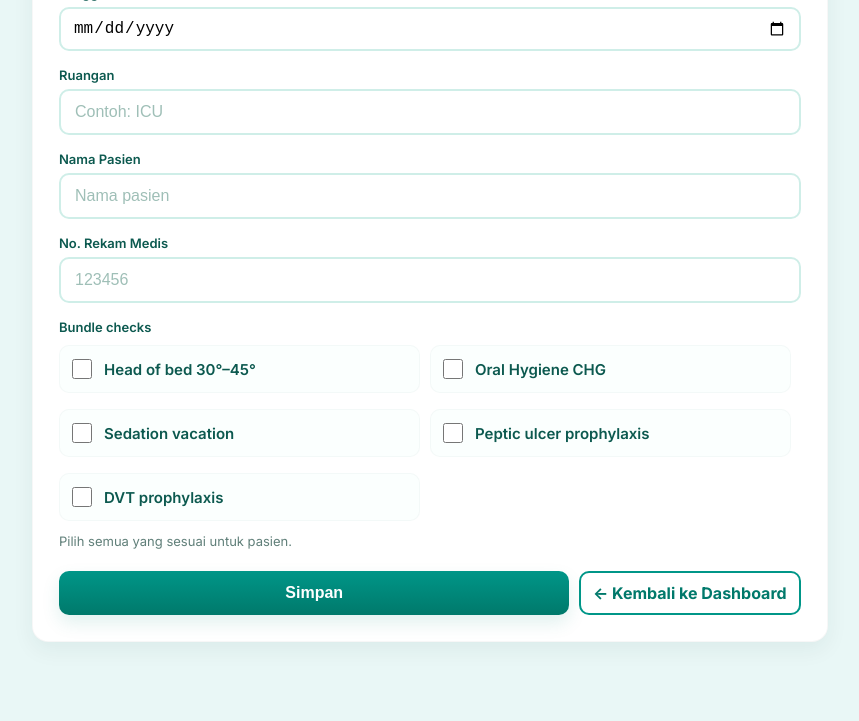
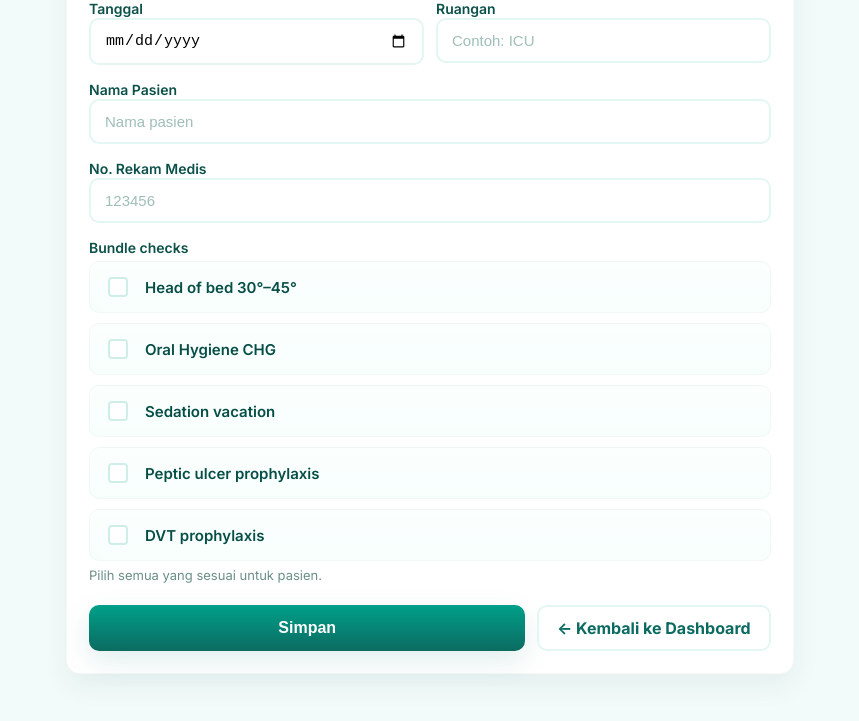
Before and after one commit to Herry192645/ppi-bundle, a plain HTML site: page vap.html in a window 1280 px wide. Shown: the part 99-820 px from the top of the page, without its empty margins (210-1069 px from the left). Drawn offline with Linux system fonts and the light colour scheme.

Commit message:
Refactor vap.html for layout and functionality improvements
Updated styles and structure for improved layout and accessibility. Enhanced form functionality and visual feedback.

```diff
--- a/vap.html
+++ b/vap.html
@@ -7,165 +7,196 @@
   <link href="https://fonts.googleapis.com/css2?family=Inter:wght@300;400;600;700&display=swap" rel="stylesheet">
   <style>
     :root{
-      --bg:#e9f7f6;
+      --bg: #f2fbfa;
       --card:#ffffff;
-      --primary:#00796b;
-      --accent:#009688;
-      --muted:#607f79;
-      --input-border:#cfeee8;
+      --primary:#0c6b61;
+      --accent:#00a089;
+      --muted:#6b8f87;
+      --border:#e3f6f2;
       --radius:12px;
-      --touch-size:48px;
+      --shadow: 0 12px 28px rgba(2,58,53,0.06);
+      --touch:48px;
     }
 
-    *{box-sizing:border-box}
-    html,body{height:100%;margin:0;font-family:"Inter",system-ui,-apple-system,"Segoe UI",Roboto,Arial;background:var(--bg);color:#063c36;-webkit-font-smoothing:antialiased;}
-    .outer{max-width:820px;margin:18px auto;padding:12px}
-    .card{background:var(--card);border-radius:16px;padding:18px;box-shadow:0 8px 22px rgba(3,47,43,0.06);border:1px solid rgba(0,0,0,0.03)}
-    header{display:flex;align-items:center;justify-content:center;margin-bottom:6px}
-    h1{font-size:18px;margin:0;color:var(--primary);font-weight:700}
-    form{display:flex;flex-direction:column;gap:12px}
-    .field{display:flex;flex-direction:column}
-    label{font-size:13px;font-weight:600;color:#0c594f;margin-bottom:6px}
-    input[type="text"], input[type="date"], input[type="number"], textarea, select{
-      font-size:16px;padding:12px 14px;border-radius:10px;border:2px solid var(--input-border);background:#fff;outline:none;
+    /* Basic reset */
+    *,*::before,*::after { box-sizing: border-box; }
+    html,body{height:100%;margin:0;font-family:Inter,system-ui,-apple-system,"Segoe UI",Roboto,Arial;color:#064a44;background:var(--bg);-webkit-font-smoothing:antialiased;}
+    .container{max-width:760px;margin:20px auto;padding:16px}
+    .card{background:var(--card);border-radius:14px;padding:22px;box-shadow:var(--shadow);border:1px solid rgba(3,47,43,0.03)}
+
+    h1{margin:0 0 14px;font-size:20px;color:var(--primary);text-align:center;font-weight:700}
+
+    form{display:flex;flex-direction:column;gap:14px}
+    label.field-label{font-weight:600;color:#0b5149;margin-bottom:8px;font-size:14px}
+
+    input[type="text"], input[type="date"], input[type="number"]{
+      width:100%;padding:12px 14px;border-radius:10px;border:2px solid var(--border);font-size:15px;background:#fff;outline:none;
     }
     input::placeholder{color:#9fbfb7}
-    input:focus, textarea:focus, select:focus{border-color:var(--accent);box-shadow:0 8px 20px rgba(0,150,136,0.06)}
-    input[type="date"]{height:44px;padding-left:12px;padding-right:12px}
+    input:focus{border-color:var(--accent);box-shadow:0 8px 18px rgba(0,160,137,0.07)}
 
-    .checkbox-list{display:flex;flex-direction:column;gap:10px;margin-top:4px}
-    .chk{display:flex;align-items:center;gap:12px;padding:10px 12px;border-radius:10px;background:#fbfffe;border:1px solid rgba(6,80,74,0.03);font-size:15px;cursor:pointer;min-height:var(--touch-size)}
-    .chk input[type="checkbox"]{width:20px;height:20px;margin:0;flex:0 0 auto;accent-color:var(--accent)}
+    /* CHECKBOX - vertical list, professional look */
+    .checkbox-group{
+      display:flex;
+      flex-direction:column;
+      gap:10px;
+      margin-top:4px;
+    }
 
-    .actions{display:flex;flex-direction:column;gap:10px;margin-top:6px}
-    .btn{display:inline-flex;align-items:center;justify-content:center;gap:8px;padding:12px 14px;border-radius:10px;font-weight:700;font-size:16px;cursor:pointer;border:0;text-decoration:none;color:white;will-change:transform,box-shadow}
-    .btn-primary{background:linear-gradient(180deg,var(--accent),var(--primary));box-shadow:0 8px 18px rgba(0,137,123,0.12)}
-    .btn-ghost{background:transparent;color:var(--primary);border:2px solid var(--accent);padding:10px 12px}
+    /* Each checkbox row */
+    .checkbox-row{
+      display:flex;
+      align-items:center;
+      gap:14px;
+      padding:12px 14px;
+      border-radius:10px;
+      border:1px solid rgba(0,0,0,0.03);
+      background: linear-gradient(180deg,#fbfffe,#f7fffd);
+      transition: background .12s, transform .08s;
+      cursor:pointer;
+      min-height:48px;
+    }
+    .checkbox-row:hover{ background: linear-gradient(180deg,#ffffff,#f3fffb); transform: translateY(-2px); }
+
+    /* Custom checkbox square */
+    .checkbox-row input[type="checkbox"]{
+      appearance:none;
+      -webkit-appearance:none;
+      width:20px;height:20px;border-radius:4px;border:2px solid #cfeee8;background:#fff;display:inline-block;position:relative;
+      flex:0 0 auto;cursor:pointer;
+    }
+    .checkbox-row input[type="checkbox"]:checked{
+      background: linear-gradient(180deg,var(--accent),var(--primary));
+      border-color: transparent;
+    }
+    /* Checkmark using pseudo-element */
+    .checkbox-row input[type="checkbox"]:checked::after{
+      content: "";
+      position: absolute;
+      left:5px; top:1px;
+      width:6px;height:11px;
+      border: solid white;
+      border-width:0 2px 2px 0;
+      transform: rotate(45deg);
+    }
+
+    .checkbox-label{font-size:15px;color:#074e47;font-weight:600;}
 
     .helper{font-size:13px;color:var(--muted);margin-top:6px}
 
-    /* ANIMASI TOMBOL: hover (hanya pada perangkat dengan pointer) + fokus keyboard + active (tekan) */
-    /* Hanya terapkan hover pada perangkat yang mendukung pointer (desktop/laptop) */
-    @media (hover: hover) and (pointer: fine) {
-      .btn {
-        transition: transform 180ms cubic-bezier(.2,.9,.2,1), box-shadow 180ms cubic-bezier(.2,.9,.2,1);
-        transform: translateZ(0); /* improve rendering */
-      }
+    /* ACTIONS (buttons) */
+    .actions{display:flex;flex-direction:column;gap:10px;margin-top:8px}
+    .btn{
+      display:inline-flex;align-items:center;justify-content:center;padding:12px 14px;border-radius:10px;font-weight:700;font-size:16px;cursor:pointer;border:0;text-decoration:none;color:white;will-change:transform,box-shadow;
+    }
+    .btn-primary{background:linear-gradient(180deg,var(--accent),var(--primary));box-shadow:0 10px 28px rgba(2,123,103,0.12);width:100%}
+    .btn-ghost{background:#fff;border:2px solid var(--border);color:var(--primary);width:100%;padding:11px 14px}
 
-      .btn:hover {
-        transform: translateY(-6px) scale(1.02);
-        box-shadow: 0 18px 36px rgba(0,86,77,0.12);
-      }
-
-      .btn:active {
-        transform: translateY(-2px) scale(0.995);
-        box-shadow: 0 10px 22px rgba(0,86,77,0.10);
-      }
+    /* Hover animation only for pointer devices (desktop) */
+    @media (hover: hover) and (pointer: fine){
+      .btn{transition:transform 160ms cubic-bezier(.2,.9,.2,1), box-shadow 160ms linear;}
+      .btn:hover{ transform: translateY(-6px) scale(1.02); box-shadow: 0 20px 40px rgba(3,66,58,0.12);}
+      .btn:active{ transform: translateY(-3px) scale(0.998); box-shadow: 0 12px 26px rgba(3,66,58,0.10);}
+      .checkbox-row:hover{ transform: translateY(-3px); }
     }
 
-    /* Fokus keyboard aksesibel */
-    .btn:focus-visible {
-      outline: none;
-      box-shadow: 0 0 0 4px rgba(0,150,136,0.12), 0 12px 28px rgba(0,86,77,0.10);
-      transform: translateY(-6px) scale(1.02);
+    /* Touch devices: provide press feedback */
+    @media (hover: none) and (pointer: coarse){
+      .btn{transition:transform 120ms ease;}
+      .btn:active{ transform: translateY(-2px) scale(0.996); }
     }
 
-    /* Untuk layar kecil: tombol tumpuk & penuh lebar */
-    @media (min-width:640px){
-      .card{padding:26px}
-      form{gap:16px}
+    /* Focus accessibility */
+    .btn:focus-visible, .checkbox-row:focus-within{ outline:none; box-shadow:0 0 0 5px rgba(0,160,137,0.10); transform: translateY(-6px) scale(1.01); }
+
+    /* Responsive: larger screens put some fields side-by-side if desired */
+    @media (min-width:720px){
       .row-2{display:grid;grid-template-columns:1fr 1fr;gap:12px}
-      .checkbox-list{flex-direction:row;flex-wrap:wrap;gap:10px}
-      .chk{min-width:calc(50% - 10px)}
-      .actions{flex-direction:row}
+      .actions{flex-direction:row;gap:12px}
       .btn-primary{flex:1}
-      .btn-ghost{flex:0 0 auto}
+      .btn-ghost{flex:0 0 auto;width:auto;padding:11px 18px}
     }
-
-    /* Jika perangkat layar sentuh, tambahkan efek pada saat tekan supaya terasa interaktif */
-    @media (hover: none) and (pointer: coarse) {
-      .btn {
-        transition: transform 120ms ease, box-shadow 120ms ease;
-      }
-      .btn:active {
-        transform: translateY(-2px) scale(0.998);
-        box-shadow: 0 10px 20px rgba(0,0,0,0.08);
-      }
-    }
-
-    /* Accessibility small tweak */
-    .btn, .chk { -webkit-tap-highlight-color: rgba(0,0,0,0.05); }
   </style>
 </head>
 <body>
-  <div class="outer">
+  <div class="container">
     <div class="card" role="region" aria-labelledby="title">
-      <header><h1 id="title">Form Bundle VAP</h1></header>
+      <h1 id="title">Form Bundle VAP</h1>
 
       <form id="vapForm" autocomplete="off" novalidate>
-        <div class="field">
-          <label for="tanggal">Tanggal</label>
-          <input id="tanggal" name="tanggal" type="date" aria-label="Tanggal" />
+        <div class="row-2">
+          <div>
+            <label class="field-label" for="tanggal">Tanggal</label>
+            <input id="tanggal" name="tanggal" type="date" />
+          </div>
+          <div>
+            <label class="field-label" for="ruangan">Ruangan</label>
+            <input id="ruangan" name="ruangan" type="text" placeholder="Contoh: ICU" />
+          </div>
         </div>
 
-        <div class="field">
-          <label for="ruangan">Ruangan</label>
-          <input id="ruangan" name="ruangan" type="text" placeholder="Contoh: ICU" />
-        </div>
-
-        <div class="field">
-          <label for="nama">Nama Pasien</label>
+        <div>
+          <label class="field-label" for="nama">Nama Pasien</label>
           <input id="nama" name="nama" type="text" placeholder="Nama pasien" />
         </div>
 
-        <div class="field">
-          <label for="rekam">No. Rekam Medis</label>
+        <div>
+          <label class="field-label" for="rekam">No. Rekam Medis</label>
           <input id="rekam" name="rekam" type="text" inputmode="numeric" placeholder="123456" />
         </div>
 
-        <div class="field">
-          <label>Bundle checks</label>
-          <div class="checkbox-list" role="group" aria-label="Bundle VAP options">
-            <label class="chk"><input type="checkbox" name="head_of_bed" /> Head of bed 30°–45°</label>
-            <label class="chk"><input type="checkbox" name="oral_hygiene" /> Oral Hygiene CHG</label>
-            <label class="chk"><input type="checkbox" name="sedation_vacation" /> Sedation vacation</label>
-            <label class="chk"><input type="checkbox" name="peptic_prophylaxis" /> Peptic ulcer prophylaxis</label>
-            <label class="chk"><input type="checkbox" name="dvt_prophylaxis" /> DVT prophylaxis</label>
+        <div>
+          <label class="field-label">Bundle checks</label>
+          <div class="checkbox-group" role="group" aria-label="Bundle VAP options">
+            <label class="checkbox-row"><input type="checkbox" name="head_of_bed" /><span class="checkbox-label">Head of bed 30°–45°</span></label>
+            <label class="checkbox-row"><input type="checkbox" name="oral_hygiene" /><span class="checkbox-label">Oral Hygiene CHG</span></label>
+            <label class="checkbox-row"><input type="checkbox" name="sedation_vacation" /><span class="checkbox-label">Sedation vacation</span></label>
+            <label class="checkbox-row"><input type="checkbox" name="peptic_prophylaxis" /><span class="checkbox-label">Peptic ulcer prophylaxis</span></label>
+            <label class="checkbox-row"><input type="checkbox" name="dvt_prophylaxis" /><span class="checkbox-label">DVT prophylaxis</span></label>
           </div>
           <div class="helper">Pilih semua yang sesuai untuk pasien.</div>
         </div>
 
         <div class="actions">
           <button type="submit" class="btn btn-primary" id="saveBtn">Simpan</button>
-          <a href="index.html" class="btn btn-ghost" role="button">← Kembali ke Dashboard</a>
+          <a class="btn btn-ghost" href="index.html" id="backBtn" role="button">← Kembali ke Dashboard</a>
         </div>
       </form>
     </div>
   </div>
 
   <script>
+    // Simple form submit handler (saves to localStorage) and visual feedback
     (function(){
       const form = document.getElementById('vapForm');
+      const saveBtn = document.getElementById('saveBtn');
       form.addEventListener('submit', function(e){
         e.preventDefault();
+        // small "pulse" visual when saved
+        if (saveBtn) {
+          saveBtn.animate([
+            { transform: 'translateY(-6px) scale(1.02)', boxShadow: '0 20px 40px rgba(3,66,58,0.12)' },
+            { transform: 'translateY(-2px) scale(1.00)', boxShadow: '0 12px 26px rgba(3,66,58,0.10)' }
+          ], { duration: 300, easing: 'ease-out' });
+        }
+
         const data = {
           tanggal: form.tanggal.value || '',
           ruangan: form.ruangan.value.trim() || '',
           nama: form.nama.value.trim() || '',
           rekam: form.rekam.value.trim() || '',
-          checks: Array.from(form.querySelectorAll('input[type="checkbox"]'))
-                    .filter(ch => ch.checked).map(ch => ch.name)
+          checks: Array.from(form.querySelectorAll('input[type="checkbox"]')).filter(c=>c.checked).map(c=>c.name),
+          savedAt: new Date().toISOString()
         };
         try {
           const list = JSON.parse(localStorage.getItem('vapRecords') || '[]');
-          list.push(Object.assign({savedAt: new Date().toISOString()}, data));
+          list.push(data);
           localStorage.setItem('vapRecords', JSON.stringify(list));
-          // Visual feedback singkat: tombol sedikit "tertekan" sudah ditangani oleh CSS :active
-          alert('Data tersimpan di perangkat (localStorage).');
-          form.reset();
-        } catch (err) {
+          // brief success cue
+          setTimeout(()=>{ alert('Data tersimpan.'); form.reset(); }, 120);
+        } catch(err){
           console.error(err);
-          alert('Gagal menyimpan: ' + err.message);
+          alert('Gagal menyimpan: '+err.message);
         }
       });
     })();
```
